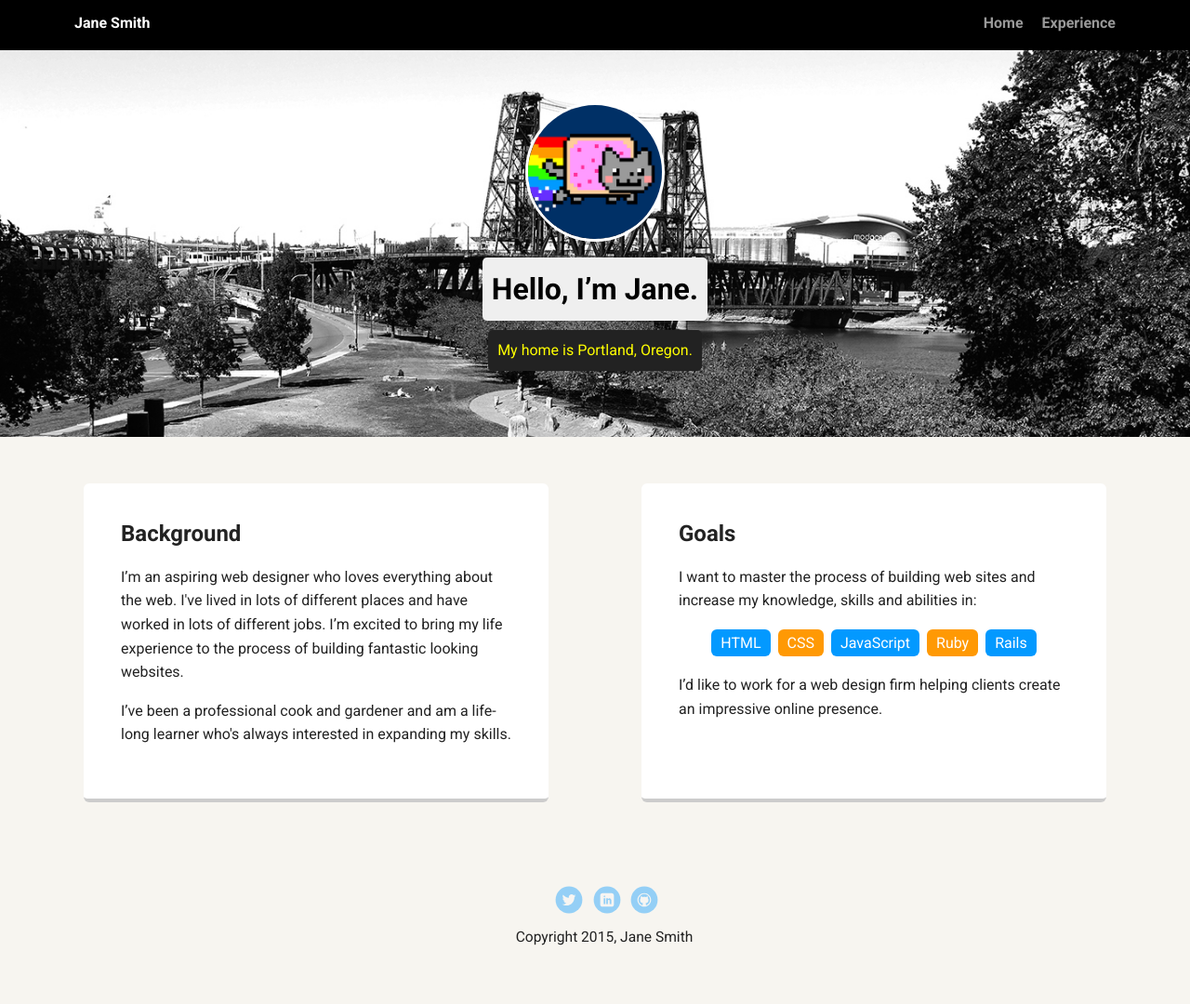
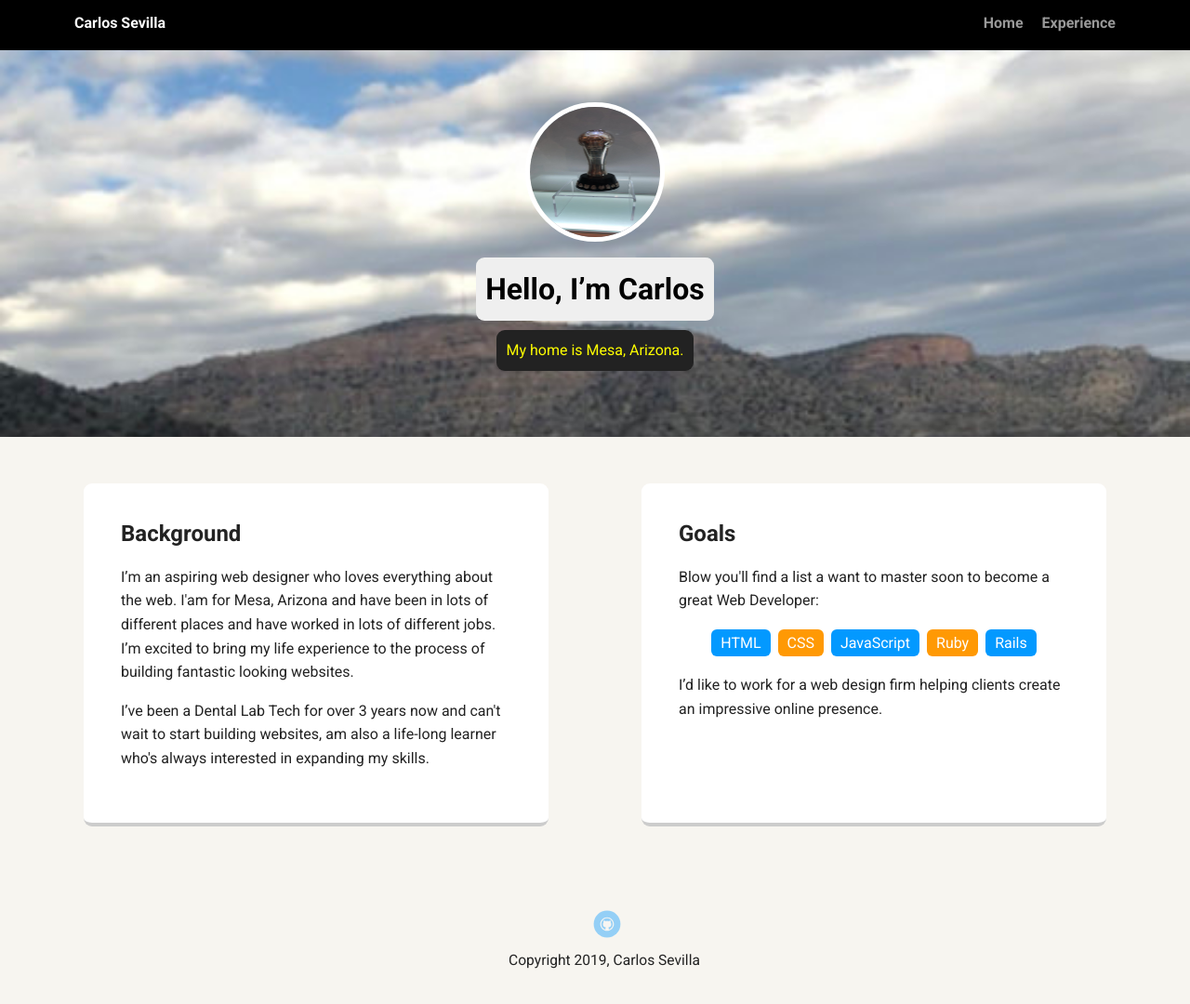
Before and after one commit to Carlosevilla/techdegree-project-01, a plain HTML site: page index.html in a window 1280 px wide. Shown: the whole page at 93% size. Drawn offline with Linux system fonts and the light colour scheme; a web font is replaced by a local one.

Commit message:
Added finished project files"

```diff
--- a/index.html
+++ b/index.html
@@ -2,7 +2,7 @@
 <html lang="en">
 <head>
   <meta charset="utf-8">
-  <title>Jane Smith's Profile</title>
+  <title>Carlos Sevilla's Profile</title>
   <meta name="viewport" content="width=device-width, initial-scale=1.0">
   <link rel="stylesheet" href="styles.css">
   <link href="https://fonts.googleapis.com/css?family=Muli%7CRoboto:400,300,500,700,900" rel="stylesheet"></head>
@@ -10,28 +10,29 @@
 
     <div class="main-nav">
         <ul class="nav">
-          <li class="name">Jane Smith</li>
-          <li><a href="#">Home</a></li>
-          <li><a href="#">Experience</a></li>
+          <li class="name">Carlos Sevilla</li>
+          <li><a href="index.html">Home</a></li>
+          <li><a href="#experience">Experience</a></li>
         </ul>
     </div>
 
     <header>
-      <img src="images/me.png" alt="Drawing of Jane Smith" class="profile-image">
-      <h1 class="tag name">Hello, I’m Jane.</h1>
-      <p class="tag location">My home is Portland, Oregon.</p>
+      <img src="images/cme.jpg" alt="Drcawing of Carlos Sevilla" class="profile-image">
+      <h1 class="tag name">Hello, I’m Carlos</h1>
+      <p class="tag location">My home is Mesa, Arizona.</p>
     </header>
 
     <main class="flex">
       <div class="card">
         <h2>Background</h2>
-        <p>I’m an aspiring web designer who loves everything about the web. I've lived in lots of different places and have worked in lots of different jobs. I’m excited to bring my life experience to the process of building fantastic looking websites.</p>
-        <p>I’ve been a professional cook and gardener and am a life-long learner who's always interested in expanding my skills.</p>
+        <p>I’m an aspiring web designer who loves everything about the web. I'am for Mesa, Arizona and have been in lots of different places and have worked in lots of different jobs. I’m excited to bring my life experience to the process of building fantastic looking websites.</p>
+        <p>I’ve been a Dental Lab Tech for over 3 years now and can't wait to start building websites, am also a life-long learner who's always interested in expanding my skills.</p>
       </div>
 
       <div class="card">
+        <section id="experience">
         <h2>Goals</h2>
-        <p>I want to master the process of building web sites and increase my knowledge, skills and abilities in:</p>
+        <p>Blow you'll find a list a want to master soon to become a great Web Developer:</p>
         <ul class="skills">
           <li>HTML</li>
           <li>CSS</li>
@@ -45,11 +46,9 @@
     </main>
     <footer>
       <ul>
-        <li><a href="#" class="social twitter">Twitter</a></li>
-        <li><a href="#" class="social linkedin">LinkedIn</a></li>
-        <li><a href="#" class="social github">Github</a></li>
+        <li><a href="https://github.com/Carlosevilla" class="social github">Github</a></li>
       </ul>
-      <p class="copyright">Copyright 2015, Jane Smith</p>
+      <p class="copyright">Copyright 2019, Carlos Sevilla</p>
     </footer>
   </body>
   </html>
--- a/styles.css
+++ b/styles.css
@@ -57,7 +57,7 @@ a:hover {
 
 header {
   text-align: center;
-  background: url('images/portland.jpg') no-repeat top center ;
+  background: url('images/azz.jpg') no-repeat top center ;
   background-size: cover;
   overflow: hidden;
   padding-top: 60px;
@@ -69,18 +69,18 @@ header .profile-image {
   margin-top: 50px;
   width: 150px;
   height: 150px;
-  border-radius: 50%;
-  border: 3px solid white;
+  border-radius: 90%;
+  border: 5px solid white;
   transition: all .5s;
 }
 header .profile-image:hover {
-  transform: scale(1.2) rotate(5deg);
+  transform: scale(1.2) rotate(9deg);
 }
 .tag {
   background-color: #efefef;
   color: black;
   padding: 10px;
-  border-radius: 5px;
+  border-radius: 9px;
   display: table;
   margin: 10px auto;
 }
@@ -95,7 +95,7 @@ header .profile-image:hover {
   text-align: left;
   background: #fff;
   border-bottom: 4px solid #ccc;
-  border-radius: 6px;
+  border-radius: 9px;
   transition: all .5s;
 }
 .card:hover {
@@ -151,12 +151,7 @@ a.social {
   opacity: .4;
   transition: all .5s;
 }
-a.twitter {
-  background-image: url(images/twitter.svg);
-}
-a.linkedin {
-  background-image: url(images/linkedin.svg);
-}
+
 a.github {
   background-image: url(images/github.svg);
 }
```
Also changed, not shown: images/azz.jpg (added), images/cme.jpg (added), images/linkedin.svg (deleted), images/me.png (deleted), images/portland.jpg (deleted), images/twitter.svg (deleted).
